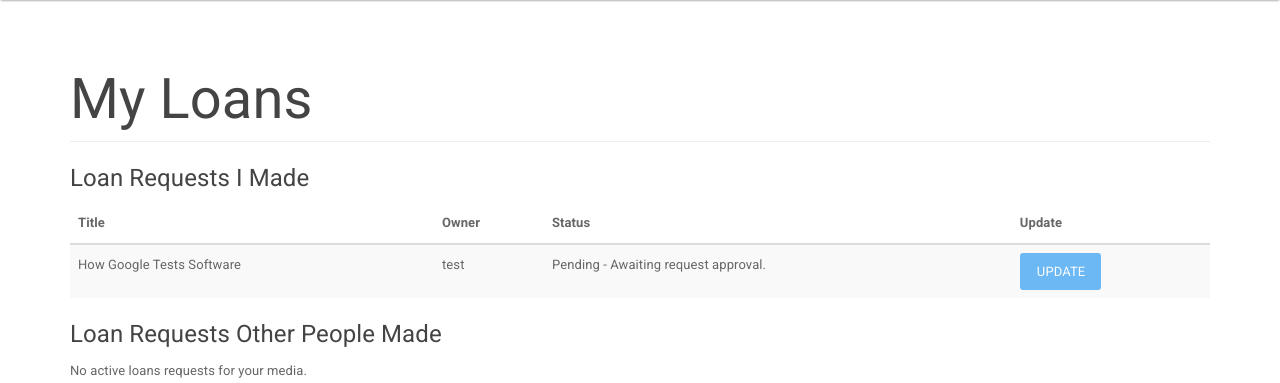
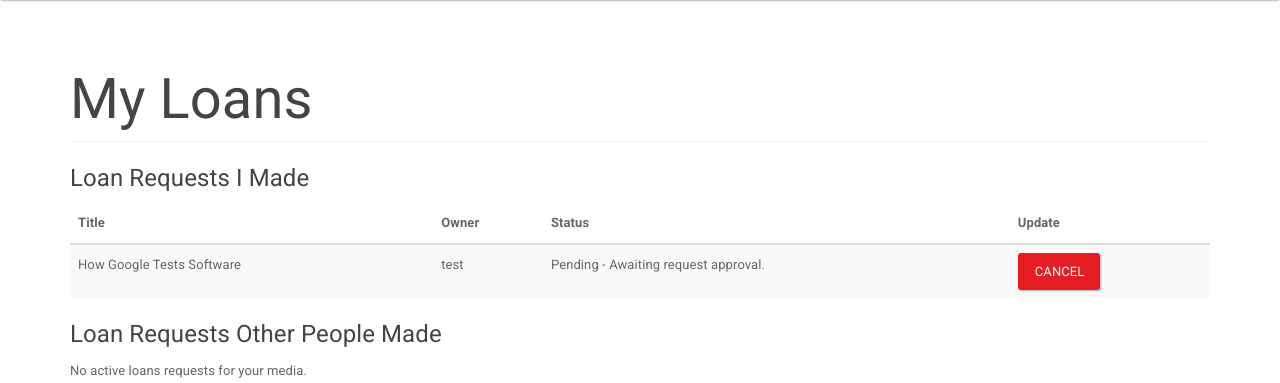
Before and after one commit to ehsu0407/cs411_bookworm, a Django app: page /profile/myloan in a window 1280 px wide. Shown: the part 64-447 px from the top of the page. Run offline with Django 3.2, Linux system fonts and the light colour scheme; a user stored in the database is signed in; data comes from the database, SQL or seed files in the repository; both versions use the stored data as it was after the commit; parts of the project's set-up code (start-up, migrations or seed data) failed here and were passed over; some libraries are stand-ins or nearby versions.

Commit message:
Loan cancelation added.

```diff
--- a/bookworm_app/templates/bookworm_app/profile/myloan.html
+++ b/bookworm_app/templates/bookworm_app/profile/myloan.html
@@ -34,9 +34,16 @@
                     Return the media to the owner after you are done with it!
                     {% endif %}
                 </td>
-                <td><button type="button" {% if media.status == "Pending" or media.status == 'Received' %}disabled="disabled"{% endif %} class="btn btn-primary" data-toggle="modal" data-target="#updatemyloan{{ media.loan_id }}">
+                <td>
+                    {% if media.status == "Pending" %}
+                    <button type="button" class="btn btn-danger" data-toggle="modal" data-target="#updatemyloan{{ media.loan_id }}">
+                        Cancel
+                    </button>
+                    {% else %}
+                    <button type="button" {% if media.status == 'Received' %}disabled="disabled"{% endif %} class="btn btn-primary" data-toggle="modal" data-target="#updatemyloan{{ media.loan_id }}">
                         Update
                     </button>
+                    {% endif %}
                 </td>
             </tr>
             <!-- Modal -->
@@ -50,6 +57,8 @@
                         <div class="modal-body">
                             {% if media.status == "Approved" %}
                             Once you have received your media, click the Received button below to mark this loan as Received.
+                            {% elif media.status == "Pending" %}
+                            Are you sure you want to cancel this request?
                             {% endif %}
                         </div>
                         <div class="modal-footer">
@@ -60,6 +69,10 @@
                                 <button type="submit" class='btn btn-success' name="confirm" value="True">Received</button>
                                 <input type="hidden" name="loan_id" value="{{ media.loan_id }}">
                                 <input type="hidden" name="action" value="updateloan_received">
+                                {% elif media.status == 'Pending' %}
+                                <button type="submit" class='btn btn-danger' name="confirm" value="True">Cancel</button>
+                                <input type="hidden" name="loan_id" value="{{ media.loan_id }}">
+                                <input type="hidden" name="action" value="updateloan_cancel">
                                 {% endif %}
                             </form>
                         </div>
--- a/bookworm_app/viewbuilders/loan.py
+++ b/bookworm_app/viewbuilders/loan.py
@@ -30,7 +30,7 @@ def get_response(request):
         if media['status'] == "Available":
             new_media_list.append(media)
 
-    context['media_list'] = new_media_list
+    context['media_list'] = new_media_list[:20]
     return render_to_response('bookworm_app/loan.html', context, context_instance=RequestContext(request))
 
 
--- a/bookworm_app/viewbuilders/profile/myloan.py
+++ b/bookworm_app/viewbuilders/profile/myloan.py
@@ -134,4 +134,15 @@ def get_response_post(request):
         query = "UPDATE user_owns_media SET status = 'Available' WHERE id = {0}".format(uid)
         c.execute(query)
 
+
+    if(request.POST['action'] == 'updateloan_cancel'):
+        loan_id = int(request.POST['loan_id'])
+
+        c = connection.cursor()
+        query = """
+                UPDATE loan SET status = 'Canceled', is_complete = 1 WHERE id = %s AND to_user_id = %s
+                """
+        c.execute(query, [loan_id, request.user.id])
+
+
     return HttpResponseRedirect("/profile/myloan")
```
Also changed, not shown: db.sqlite3.
